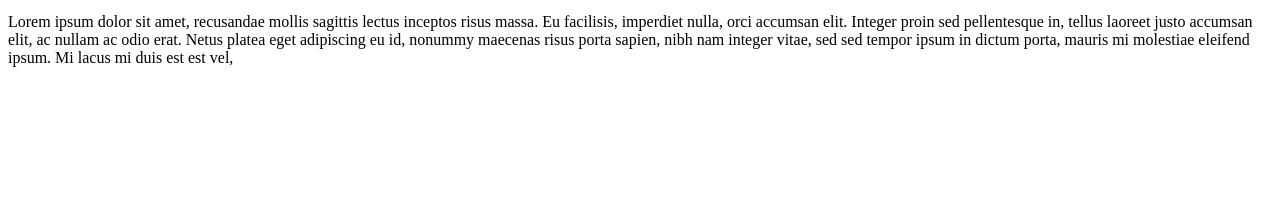
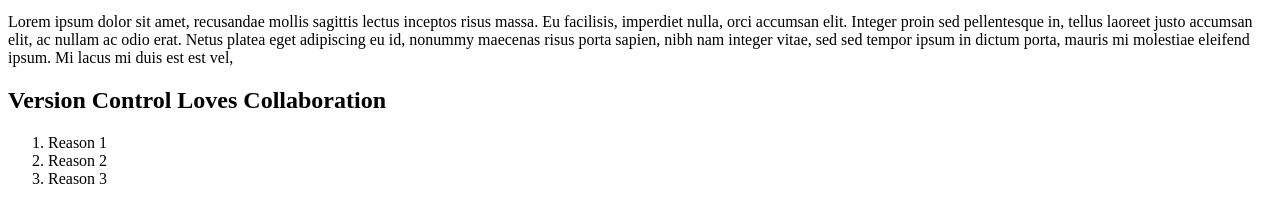
Before and after one commit to longlife52/my-awesome-project, a plain HTML site: page index.html in a window 1280 px wide. Shown: the part 137-360 px from the top of the page. Drawn offline with Linux system fonts and the light colour scheme.

Commit message:
add info about version control and collaboration

```diff
--- a/index.html
+++ b/index.html
@@ -36,8 +36,14 @@
           Mi lacus mi duis est est vel,
         </p>
 
-
-
+        <aside>
+            <h2>Version Control Loves Collaboration</h2>
+            <ol>
+                <li>Reason 1</li>
+                <li>Reason 2</li>
+                <li>Reason 3</li>
+            </ol>
+        </aside>
     </div>
 
 
```
